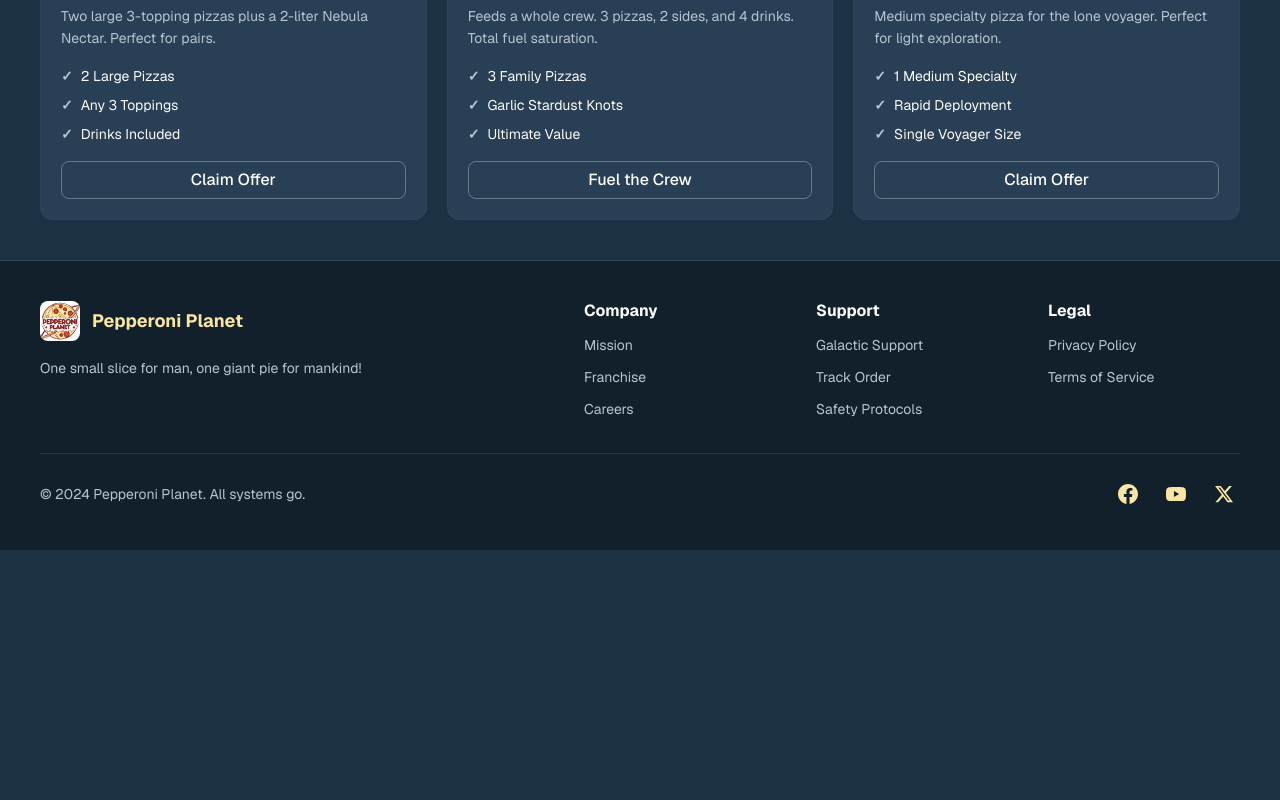
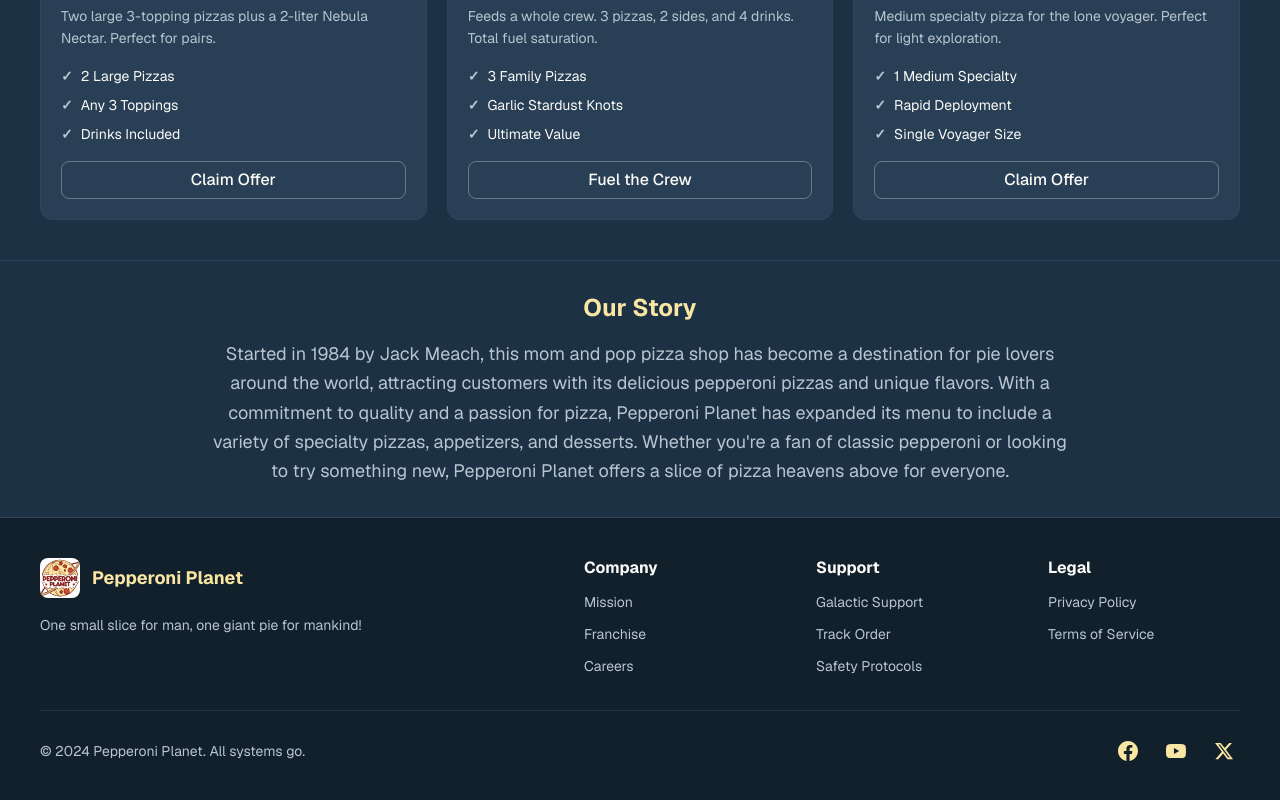
Before and after one commit to rhythm28j-cpu/gm, a Next.js app: page / in a window 1280 px wide. Shown: the part 1596-2396 px from the top of the page. Before the commit the page ends 2146 px from the top, so only its background shows below. Built offline with nearby package versions, Linux system fonts and the light colour scheme.

Commit message:
Add Our story section

```diff
--- a/src/components/App/App.tsx
+++ b/src/components/App/App.tsx
@@ -1,5 +1,6 @@
 import Hero from "./Hero";
 import Navbar from "./Navbar";
+import OurStory from "./OurStory";
 import PizzaBuilder from "./PizzaBuilder";
 import StellarSavings from "./StellarSavings";
 import Footer from "./Footer";
@@ -11,6 +12,7 @@ export default function App() {
       <Hero />
       <PizzaBuilder />
       <StellarSavings />
+      <OurStory />
       <Footer />
     </div>
   );
--- /dev/null
+++ b/src/components/App/OurStory/OurStory.css
@@ -0,0 +1,29 @@
+.our-story {
+  width: 100%;
+  padding-block: var(--spacing-8);
+  padding-inline: var(--spacing-6);
+  background-color: var(--color-orbital-blue);
+  border-top: var(--border-width) solid var(--token-border);
+}
+
+.our-story__inner {
+  width: 100%;
+  max-width: calc(var(--spacing-24) * 9);
+  margin-inline: auto;
+  text-align: center;
+}
+
+.our-story__title {
+  margin: 0;
+  font-size: var(--font-size-2xl);
+  font-weight: var(--font-weight-bold);
+  line-height: var(--line-height-tight);
+  color: var(--color-crust);
+}
+
+.our-story__text {
+  margin: var(--spacing-4) 0 0;
+  font-size: var(--font-size-lg);
+  line-height: var(--line-height-relaxed);
+  color: var(--token-muted);
+}
--- /dev/null
+++ b/src/components/App/OurStory/OurStory.tsx
@@ -0,0 +1,17 @@
+import "./OurStory.css";
+
+const MISSION_STATEMENT =
+  "Started in 1984 by Jack Meach, this mom and pop pizza shop has become a destination for pie lovers around the world, attracting customers with its delicious pepperoni pizzas and unique flavors. With a commitment to quality and a passion for pizza, Pepperoni Planet has expanded its menu to include a variety of specialty pizzas, appetizers, and desserts. Whether you're a fan of classic pepperoni or looking to try something new, Pepperoni Planet offers a slice of pizza heavens above for everyone.";
+
+export default function OurStory() {
+  return (
+    <section className="our-story" aria-labelledby="our-story-heading">
+      <div className="our-story__inner">
+        <h2 id="our-story-heading" className="our-story__title">
+          Our Story
+        </h2>
+        <p className="our-story__text">{MISSION_STATEMENT}</p>
+      </div>
+    </section>
+  );
+}
--- /dev/null
+++ b/src/components/App/OurStory/index.ts
@@ -0,0 +1 @@
+export { default } from "./OurStory";
--- a/src/components/components.css
+++ b/src/components/components.css
@@ -9,4 +9,5 @@
 @import "./App/PizzaBuilder/PizzaBuilder.css";
 @import "./App/PizzaBuilder/CustomizeModal.css";
 @import "./App/StellarSavings/StellarSavings.css";
+@import "./App/OurStory/OurStory.css";
 @import "./App/Footer/Footer.css";
```
